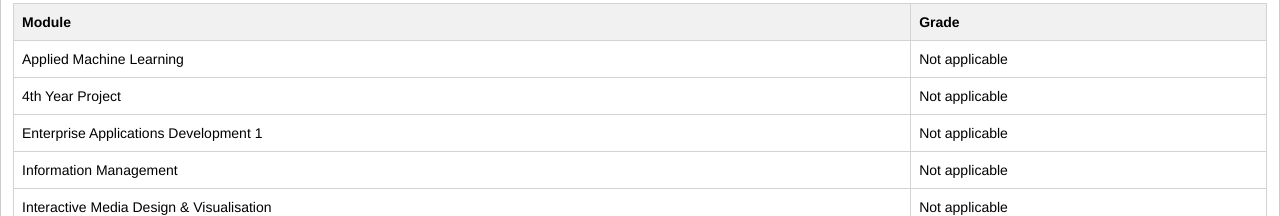
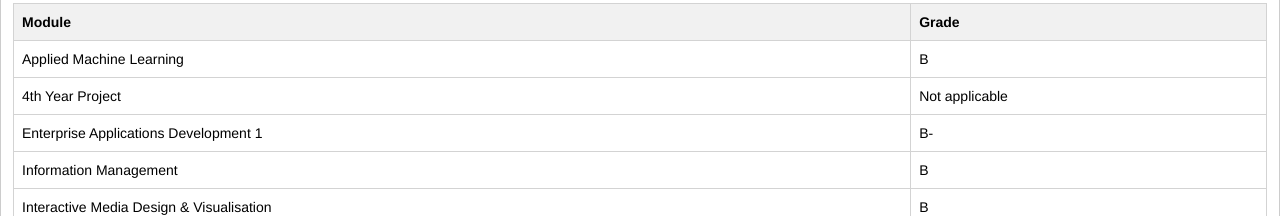
Before and after one commit to teu100/teu100.github.io, a plain HTML site: page index.html in a window 1280 px wide. Both pictures are taken after a click on the button "TUD Year 4". Shown: the part 1073-1289 px from the top of the page. Drawn offline with nearby package versions, Linux system fonts and the light colour scheme.

Commit message:
updated index.html with 4th year grades
Updated 4th year grades upon getting results

```diff
--- a/index.html
+++ b/index.html
@@ -362,7 +362,7 @@
 
                     <tr>
                         <td>Applied Machine Learning</td>
-                        <td>Not applicable</td>
+                        <td>B</td>
                     </tr>
 
                     <tr>
@@ -372,22 +372,27 @@
 
                     <tr>
                         <td>Enterprise Applications Development 1</td>
-                        <td>Not applicable</td>
+                        <td>B-</td>
                     </tr>
 
                     <tr>
                         <td>Information Management</td>
-                        <td>Not applicable</td>
+                        <td>B</td>
                     </tr>
 
                     <tr>
                         <td>Interactive Media Design & Visualisation</td>
-                        <td>Not applicable</td>
+                        <td>B</td>
                     </tr>
 
                     <tr>
                         <td>Enterprise Performance Architecture</td>
-                        <td>Not applicable</td>
+                        <td>B+</td>
+                    </tr>
+
+                    <tr>
+                        <th>GPA</th>
+                        <th>3.05</th>
                     </tr>
 
                 </table>
```
